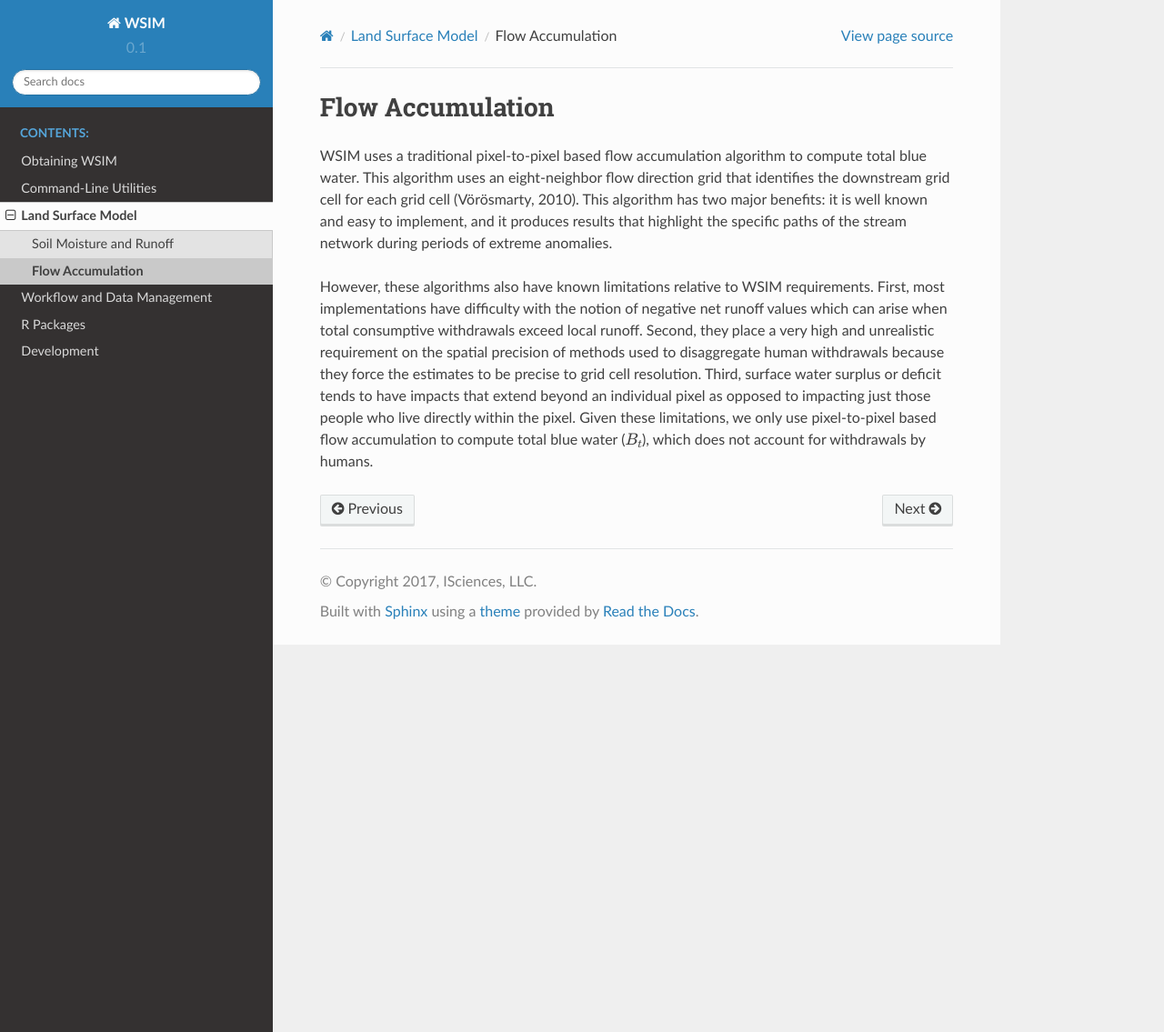
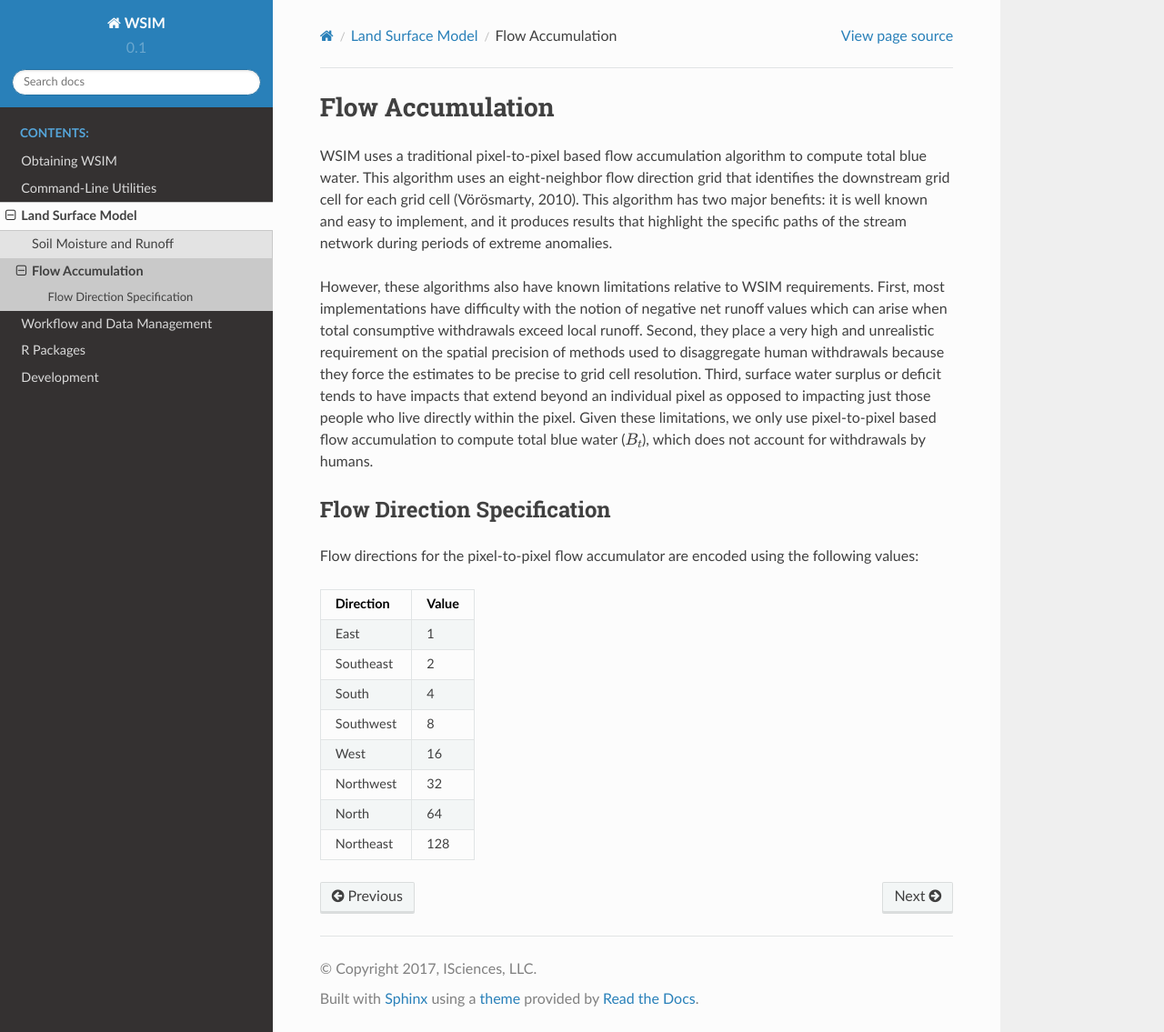
Before and after one commit to isciences/wsim, a Sphinx documentation site: the page built from docs/lsm/flow_accumulation.rst, in a window 1280 px wide and 1135 px high. Shown: the whole window at 91% size. Built offline with Sphinx 7.4.7 and the Read the Docs theme 2.0.0, drawn with Linux system fonts in a browser that asks for light colours.

Commit message:
Document flow direction format

```diff
--- a/docs/lsm/flow_accumulation.rst
+++ b/docs/lsm/flow_accumulation.rst
@@ -12,3 +12,30 @@
 Second, they place a very high and unrealistic requirement on the spatial precision of methods used to disaggregate human withdrawals because they force the estimates to be precise to grid cell resolution.
 Third, surface water surplus or deficit tends to have impacts that extend beyond an individual pixel as opposed to impacting just those people who live directly within the pixel.
 Given these limitations, we only use pixel-to-pixel based flow accumulation to compute total blue water (:math:`B_t`), which does not account for withdrawals by humans.
+
+.. _flow-direction-specification:
+
+Flow Direction Specification
+============================
+
+Flow directions for the pixel-to-pixel flow accumulator are encoded using the following values:
+
++-----------+-------+
+| Direction | Value |
++===========+=======+
+| East      | 1     |
++-----------+-------+
+| Southeast | 2     |
++-----------+-------+
+| South     | 4     |
++-----------+-------+
+| Southwest | 8     |
++-----------+-------+
+| West      | 16    |
++-----------+-------+
+| Northwest | 32    |
++-----------+-------+
+| North     | 64    |
++-----------+-------+
+| Northeast | 128   |
++-----------+-------+
--- a/docs/scripts/wsim_lsm.rst
+++ b/docs/scripts/wsim_lsm.rst
@@ -34,7 +34,7 @@
 
 * ``--wc`` a file providing the soil moisture holding capacity in millimeters
 * ``--elevation`` a file providing land surface elevation in meters
-* ``--flowdir`` a file providing a surface flow direction matrix (TODO link to specification of format)
+* ``--flowdir`` a file providing a surface flow direction matrix (as described in :ref:`flow-direction-specification`)
 
 The following arguments define model outputs:
 
```
